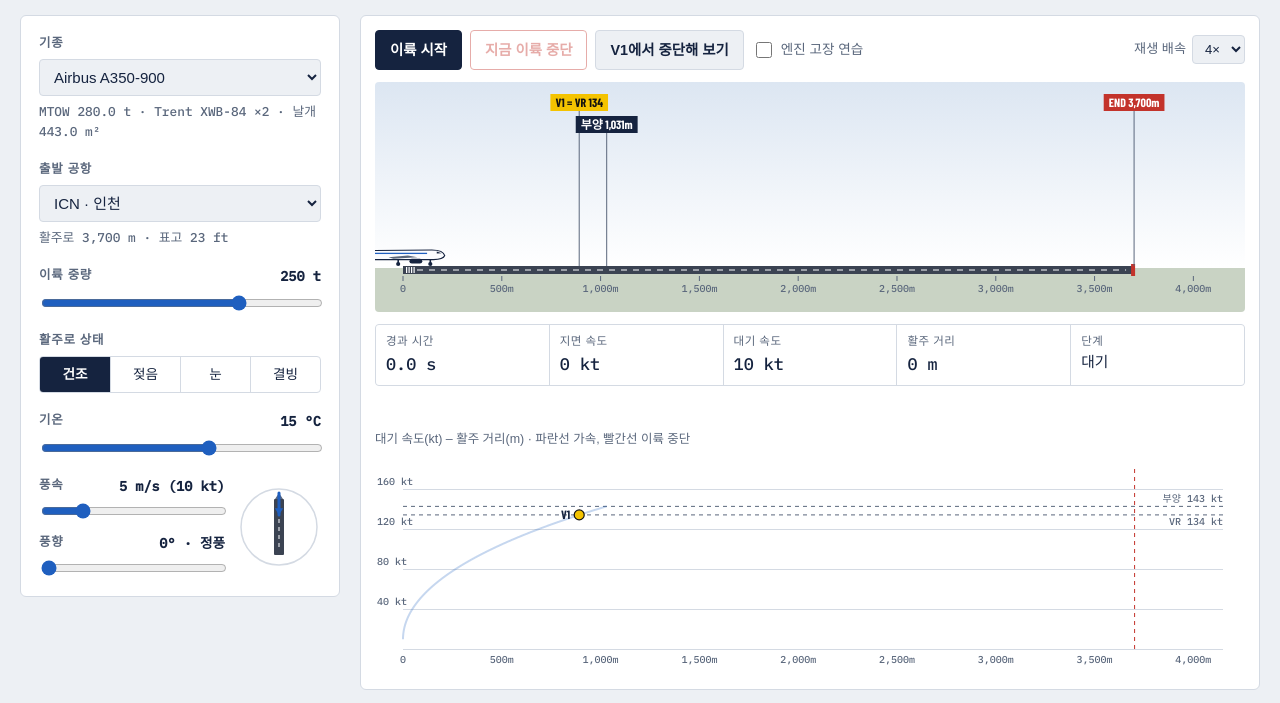
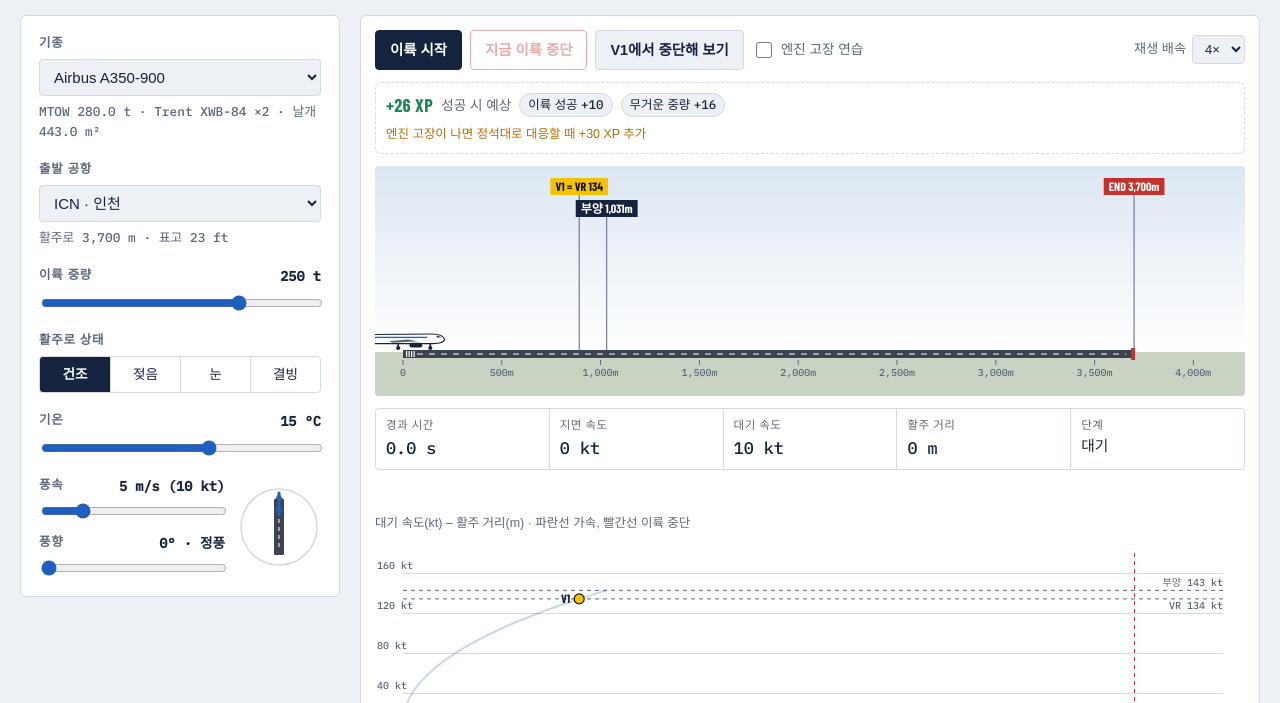
Before and after one commit to eh624/takeoff-simulator, a website with bundled scripts: page public/index.html in a window 1280 px wide. Shown: the part 76-779 px from the top of the page. Built offline with nearby package versions, Linux system fonts and the light colour scheme; files whose address does not match are found by name; a web font is replaced by a local one.

Commit message:
Add files via upload

```diff
--- a/functions/api/flight/start.js
+++ b/functions/api/flight/start.js
@@ -11,7 +11,7 @@ export async function onRequestPost({ request, env }) {
   if (!inp) return json({ error: '입력값이 올바르지 않습니다.' }, 400);
 
   const R = compute(inp);
-  if (R.xwBlocked) return json({ error: '측풍 한계를 넘어 이륙할 수 없습니다.' }, 400);
+  if (R.xwBlocked) return json({ error: '바람이 한계를 넘어 이륙할 수 없습니다.' }, 400);
 
   // 너무 잦은 시작 방지: 직전 비행 시작 후 3초 이내면 거절
   const recent = await db(env, `flights?select=started_at&user_id=eq.${user.id}&order=started_at.desc&limit=1`);
--- a/public/VERSION.txt
+++ b/public/VERSION.txt
@@ -1 +1 @@
-v8 · 2026-10-23 18:10 · 조종사 아이디 정하기 추가
+v12 · 2026-10-23 19:12 · 측풍 물리 불이익 (v9~v11 포함)
--- a/public/app.js
+++ b/public/app.js
@@ -1,6 +1,7 @@
-import { AIRCRAFT, AIRPORTS, RUNWAY, P, KT, compute, fmt, failIdxFor, pickFailVa, levelFor, xpForLevel, rankName, DAILY_XP_CAP } from './sim.js';
+import { AIRCRAFT, AIRPORTS, RUNWAY, P, KT, compute, fmt, failIdxFor, pickFailVa, evaluateFlight, flightXp, levelFor, xpForLevel, rankName, DAILY_XP_CAP } from './sim.js';
 
 const $ = id => document.getElementById(id);
+const esc = t => String(t).replace(/[&<>"']/g, c => ({ '&': '&amp;', '<': '&lt;', '>': '&gt;', '"': '&quot;', "'": '&#39;' })[c]);
 AIRCRAFT.forEach(a => $('ac').add(new Option(a.name, a.id)));
 AIRPORTS.forEach(a => $('ap').add(new Option(`${a.code} · ${a.name}`, a.code)));
 Object.entries(RUNWAY).forEach(([k, r], i) => {
@@ -264,6 +265,25 @@ function render() {
 }
 
 // ===== 결과 표시 =====
+// 이륙 전 예상 경험치 (이륙 성공 기준, 서버와 같은 규칙)
+function showXpPreview() {
+  const box = $('xpPreview');
+  if ($('failForce').checked) {
+    box.innerHTML = '<span class="total zero">연습 모드</span><span class="lbl">경험치 없음</span>';
+    return;
+  }
+  const { xp, items } = flightXp(R, evaluateFlight(R));
+  if (xp === 0) {
+    box.innerHTML = `<span class="total zero">예상 0 XP</span><span class="lbl">${esc(items[0][0])}</span>`;
+    return;
+  }
+  const chips = items.map(([k, v]) => `<span class="chip">${esc(k)} <b>+${v}</b></span>`).join('');
+  box.innerHTML = `<span class="total">+${xp} XP</span><span class="lbl">성공 시 예상</span>${chips}`
+    + (R.xwEffect && R.xwEffect.lofPlus != null
+      ? `<span class="penalty">측풍 불이익: 활주 거리 +${fmt(R.xwEffect.lofPlus)} m, 이륙 중단 시 제동력 −${Math.round(R.xwEffect.brakeLoss * 100)}%</span>` : '')
+    + '<span class="bonus">엔진 고장이 나면 정석대로 대응할 때 +30 XP 추가</span>';
+}
+
 function showResults() {
   const pill = $('pill');
   pill.className = 'pill ' + R.status;
@@ -285,12 +305,20 @@ function showResults() {
     const p = R.path[R.path.length - 1];
     rows.push(['도달 속도 (대기)', `${kt(p.V + R.Vw)} <small>부양 속도 ${kt(R.Vlof)}</small>`]);
   }
+  if (R.xwEffect) {
+    const e = R.xwEffect, parts = [];
+    if (e.lofPlus != null) parts.push(`활주 +${fmt(e.lofPlus)} m`);
+    parts.push(`제동력 −${Math.round(e.brakeLoss * 100)}%`);
+    if (e.v1Minus != null && e.v1Minus * KT >= 0.5) parts.push(`V1 −${Math.round(e.v1Minus * KT)} kt`);
+    rows.push(['측풍 불이익', `${parts.join(' · ')} <small>한계의 ${Math.round(e.ratio * 100)}%</small>`]);
+  }
   rows.push(['실속 속도', kt(R.Vs)]);
   rows.push(['공기 밀도', `${R.rho.toFixed(3)} kg/m³`]);
   rows.push(['정풍 / 측풍', `${R.Vw >= 0 ? '+' : ''}${R.Vw.toFixed(1)} / ${R.xw.toFixed(1)} m/s`]);
   $('facts').innerHTML = rows.map(([k, v]) => `<div><dt>${k}</dt><dd>${v}</dd></div>`).join('');
   $('go').disabled = R.xwBlocked;
   $('v1test').disabled = R.xwBlocked || R.v1Idx == null;
+  showXpPreview();
 }
 
 function syncLabels() {
@@ -447,6 +475,7 @@ $('abort').addEventListener('click', () => {
   doAbort(idx);
 });
 $('dGo').addEventListener('click', () => choose('go'));
+$('failForce').addEventListener('change', () => showXpPreview());
 $('dStop').addEventListener('click', () => choose('stop'));
 $('ac').addEventListener('change', () => { setAircraftRange(false); recompute(); });
 ['ap', 'mass', 'oat', 'wind', 'wdir'].forEach(id => $(id).addEventListener('input', recompute));
@@ -501,7 +530,6 @@ async function report() {
   }
 }
 
-const esc = t => String(t).replace(/[&<>"']/g, c => ({ '&': '&amp;', '<': '&lt;', '>': '&gt;', '"': '&quot;', "'": '&#39;' })[c]);
 
 async function loadProfile() {
   if (!session) { profile = null; return renderAccount(); }
--- a/public/index.html
+++ b/public/index.html
@@ -173,6 +173,14 @@ button.wide { width: 100%; padding: 12px; font-size: .95rem; border-radius: 6px;
 .switch { margin: 0; text-align: center; font-size: .88rem; color: var(--muted); }
 .login .info { color: var(--go); font-size: .88rem; }
 .login .err { color: var(--stop); font-size: .88rem; }
+.xppreview { display: flex; flex-wrap: wrap; align-items: center; gap: 6px 8px; padding: 8px 10px; border: 1px dashed var(--line); border-radius: 6px; font-size: .85rem; }
+.xppreview .total { font-family: var(--display); font-weight: 700; font-size: 1.15rem; color: var(--go); letter-spacing: .02em; }
+.xppreview .total.zero { color: var(--muted); }
+.xppreview .lbl { color: var(--muted); }
+.xppreview .chip { background: var(--bg); border: 1px solid var(--line); border-radius: 999px; padding: 1px 8px; font-size: .78rem; white-space: nowrap; }
+.xppreview .chip b { font-family: var(--mono); font-weight: 500; }
+.xppreview .penalty { color: var(--stop); font-size: .78rem; flex-basis: 100%; }
+.xppreview .bonus { color: var(--warn); font-size: .78rem; flex-basis: 100%; }
 .guest { font-size: .82rem; color: var(--muted); }
 .xpresult { border: 1px solid var(--line); border-radius: 4px; padding: 10px 12px; display: flex; flex-direction: column; gap: 6px; }
 .xphead { display: flex; flex-wrap: wrap; gap: 4px 12px; align-items: baseline; }
@@ -311,6 +319,7 @@ button.wide { width: 100%; padding: 12px; font-size: .95rem; border-radius: 6px;
             <select id="spd"><option value="1">1×</option><option value="2">2×</option><option value="4" selected>4×</option><option value="8">8×</option></select>
           </label>
         </div>
+        <div class="xppreview" id="xpPreview" aria-live="polite"></div>
         <p class="guest" id="guestHint" hidden>로그인하면 이륙 결과에 따라 경험치를 받습니다. 연습 모드와 'V1에서 중단해 보기'는 경험치가 없습니다.</p>
         <canvas id="scene" aria-label="활주로 측면도"></canvas>
         <div class="decide" id="decide" role="alertdialog" aria-labelledby="dTitle" aria-describedby="dInfo" hidden>
@@ -352,6 +361,8 @@ button.wide { width: 100%; padding: 12px; font-size: .95rem; border-radius: 6px;
           <li>추력은 공기 밀도와 속도에 따라 감소하도록 근사 (정지 추력의 95%에서 시작)</li>
           <li>35 ft 통과 거리 = 부양 거리 + 2초 전환 구간 + V2 상승각으로 35 ft까지 가는 거리. 판정은 이 거리 × 1.15 기준</li>
           <li>엔진 1개 고장: 매 이륙마다 3% 확률(연습 모드는 항상). 고장 엔진 항력 추가, 5초 안에 고르지 않으면 계속 이륙</li>
+          <li>측풍 불이익: 한계 대비 비율이 클수록 조종면·옆미끄럼 항력 증가(최대 CD +0.03), 구름 저항 최대 +60%, 이륙 중단 제동력 최대 −35%</li>
+          <li>바람 한계: 측풍은 활주로 상태별(건조 17·젖음 8·눈 6·결빙 5 m/s), 배풍은 15 kt. 넘으면 이륙 금지</li>
           <li>이륙 중단: 반응시간 2초 → 브레이크 + 스포일러 + 역추진(추력의 35%)</li>
           <li>V1은 "가속-정지 거리 = 활주로 길이"가 되는 속도로 정의. 엔진 1개 고장 후 계속 이륙하는 경우는 고려하지 않음</li>
           <li>기종 제원과 활주로 길이는 공개 자료 기반 근사값입니다. 교육용 모델이며 실제 운항에 쓰면 안 됩니다.</li>
--- a/public/sim.js
+++ b/public/sim.js
@@ -30,8 +30,9 @@ export const RUNWAY = {
   snow: { label: '눈',     roll: 0.07, brake: 0.20, xw: 6 },
   icy:  { label: '결빙',   roll: 0.01, brake: 0.07, xw: 5 },
 };
-export const P = { CLg: 0.6, CLb: 0.1, dCDsp: 0.03, vr: 1.10, lof: 1.17, v2: 1.20, react: 2.0, safety: 1.15, rev: 0.35, dCDoei: 0.005, flare: 2.0, failProb: 0.03, decideTime: 5, lapse: 0.002, tf: 0.95, dt: 0.02 };
+export const P = { CLg: 0.6, CLb: 0.1, dCDsp: 0.03, vr: 1.10, lof: 1.17, v2: 1.20, react: 2.0, safety: 1.15, rev: 0.35, dCDoei: 0.005, flare: 2.0, failProb: 0.03, decideTime: 5, xwDrag: 0.03, xwRoll: 0.6, xwBrake: 0.35, lapse: 0.002, tf: 0.95, dt: 0.02 };
 export const G = 9.81, KT = 1.943844;
+export const TAILWIND_LIMIT_KT = 15;   // 대부분 여객기의 이륙 배풍 한계
 
 // ===== 물리 모델 =====
 export function density(altFt, oatC) {
@@ -40,7 +41,7 @@ export function density(altFt, oatC) {
   return p / (287.05 * (oatC + 273.15));
 }
 
-export function compute(inp) {
+export function compute(inp, { ignoreCrosswind = false } = {}) {
   const ac = AIRCRAFT.find(a => a.id === inp.ac);
   const ap = AIRPORTS.find(a => a.code === inp.ap);
   const rw = RUNWAY[inp.rwy];
@@ -54,8 +55,15 @@ export function compute(inp) {
   // nOn: 작동 중인 엔진 수
   const thrust = (Va, nOn) => T0 * (nOn / ac.n) * Math.max(0.4, 1 - P.lapse * Va);
   const k = 1 / (Math.PI * ac.e * ac.ar);
-  const CDg = ac.cd0 + k * P.CLg ** 2;
-  const CDb = ac.cd0 + P.dCDsp + k * P.CLb ** 2;
+  // 측풍 불이익: 한계 대비 비율 r (0~1)
+  //  - 러더·에일러론을 바람 쪽으로 쓰고 기체가 옆으로 미끄러지며 항력 증가
+  //  - 타이어가 옆으로 버티느라 구름 저항 증가, 제동에 쓸 마찰이 줄어듦
+  const xr = ignoreCrosswind ? 0 : Math.min(1, xw / rw.xw);
+  const dCDxw = P.xwDrag * xr * xr;
+  const rollMu = rw.roll * (1 + P.xwRoll * xr);
+  const brakeMu = rw.brake * (1 - P.xwBrake * xr * xr);
+  const CDg = ac.cd0 + k * P.CLg ** 2 + dCDxw;
+  const CDb = ac.cd0 + P.dCDsp + k * P.CLb ** 2 + dCDxw;
   const qS = Va => 0.5 * rho * ac.S * Va * Math.abs(Va); // 부호 있는 동압×면적
   const Vs = Math.sqrt(2 * W / (rho * ac.S * ac.clmax));
   const Vr = Vs * P.vr, Vlof = Vs * P.lof, V2 = Vs * P.v2;
@@ -70,7 +78,7 @@ export function compute(inp) {
       const Va = V + Vw;
       const L = 0.5 * rho * ac.S * P.CLg * Va * Va;
       const N = Math.max(W - L, 0);
-      const a = (thrust(Va, nOn) - qS(Va) * cd - rw.roll * N) / m;
+      const a = (thrust(Va, nOn) - qS(Va) * cd - rollMu * N) / m;
       if (a <= 0.005) { result = 'nothrust'; break; }
       V += a * dt; x += V * dt; t += dt;
       pts.push({ t, V, x });
@@ -90,7 +98,7 @@ export function compute(inp) {
       const Va = V + Vw;
       const L = 0.5 * rho * ac.S * P.CLb * Va * Va;
       const N = Math.max(W - L, 0);
-      const dec = ((rw.roll + rw.brake) * N + T0 * P.rev * (nOn / ac.n) + qS(Va) * CDb) / m;
+      const dec = ((rollMu + brakeMu) * N + T0 * P.rev * (nOn / ac.n) + qS(Va) * CDb) / m;
       V = Math.max(0, V - dec * dt); x += V * dt; t += dt;
       pts.push({ t, V, x });
     }
@@ -132,9 +140,12 @@ export function compute(inp) {
 
   // 판정
   let status, text;
-  const xwBlocked = xw > rw.xw;
+  const tw = Math.max(0, -Vw);                                // 배풍 성분 m/s
+  const twBlocked = tw * KT > TAILWIND_LIMIT_KT;
+  const xwBlocked = xw > rw.xw || twBlocked;                    // 바람 때문에 이륙 금지
   const over = inp.mass * 1000 > ac.mtow;
-  if (xwBlocked) { status = 'no'; text = `측풍 ${xw.toFixed(1)} m/s가 ${rw.label} 활주로 한계 ${rw.xw} m/s를 넘습니다. 이륙 금지.`; }
+  if (twBlocked) { status = 'no'; text = `배풍 ${fmt(tw * KT)} kt가 한계 ${TAILWIND_LIMIT_KT} kt를 넘습니다. 이륙 금지.`; }
+  else if (xwBlocked) { status = 'no'; text = `측풍 ${xw.toFixed(1)} m/s가 ${rw.label} 활주로 한계 ${rw.xw} m/s를 넘습니다. 이륙 금지.`; }
   else if (result === 'nothrust') { status = 'no'; text = '순추력이 부족해 부양 속도까지 가속하지 못합니다. 중량을 줄이거나 다른 공항을 고르세요.'; }
   else if (result === 'overrun' || xLof > ap.tora) { status = 'no'; text = '부양 속도에 도달하기 전에 활주로가 끝납니다. 이륙 불가.'; }
   else if (over) { status = 'no'; text = `최대 이륙 중량(${(ac.mtow / 1000).toFixed(1)} t)을 ${((inp.mass * 1000 - ac.mtow) / 1000).toFixed(1)} t 초과했습니다. 계산상 활주는 가능하지만 이륙할 수 없는 중량입니다.`; }
@@ -142,8 +153,20 @@ export function compute(inp) {
   else if (gradOEI < gradMin) { status = 'warn'; text = `엔진 1개 고장 시 상승 기울기 ${gradOEI.toFixed(1)}%로 규정 최소 ${gradMin}%보다 낮습니다. 중량을 줄이세요.`; }
   else { status = 'go'; text = `35 ft 통과 거리에 안전 마진 15%를 넣어도 활주로가 ${fmt(ap.tora - tod * P.safety)} m 남습니다.`; }
 
-  return { ac, ap, rw, inp, rho, Vw, xw, Vs, Vr, Vlof, V2, V1, path, result, xLof, tod, gammaAEO, gradOEI, gradMin,
-    v1Idx, v1AtVr, vrIdx, rollFrom, stopFrom, climbAngle, status, text, xwBlocked };
+  // 측풍이 없었을 때와 비교 (화면 표시용)
+  let xwEffect = null;
+  if (xr > 0.05 && !ignoreCrosswind) {
+    const base = compute(inp, { ignoreCrosswind: true });
+    xwEffect = {
+      ratio: xr,
+      lofPlus: result === 'liftoff' && base.result === 'liftoff' ? xLof - base.xLof : null,
+      brakeLoss: P.xwBrake * xr * xr,
+      v1Minus: V1 != null && base.V1 != null ? base.V1 - V1 : null,
+    };
+  }
+
+  return { ac, ap, rw, inp, rho, xwEffect, Vw, xw, Vs, Vr, Vlof, V2, V1, path, result, xLof, tod, gammaAEO, gradOEI, gradMin,
+    v1Idx, v1AtVr, vrIdx, rollFrom, stopFrom, climbAngle, status, text, xwBlocked, twBlocked };
 }
 
 
@@ -203,6 +226,7 @@ export function evaluateFlight(R, { failVa = null, decision = null, abortIdx = n
 // 경험치 계산: [항목, 점수] 목록과 합계
 export function flightXp(R, ev) {
   const zero = reason => ({ xp: 0, items: [[reason, 0]] });
+  if (R.twBlocked) return zero(`배풍 한계(${TAILWIND_LIMIT_KT} kt) 초과`);
   if (R.xwBlocked) return zero('측풍 한계 초과');
   if (R.inp.mass * 1000 > R.ac.mtow) return zero('최대 이륙 중량 초과 (규정 위반)');
   if (!ev.safe) return zero(ev.kind === 'fail-go' || ev.kind === 'normal' ? '이륙 실패' : '활주로 이탈');
@@ -212,8 +236,18 @@ export function flightXp(R, ev) {
   if (heavy > 0) items.push(['무거운 중량', heavy]);
   const rwyBonus = { wet: 5, snow: 10, icy: 15 }[R.inp.rwy];
   if (rwyBonus) items.push([`${R.rw.label} 활주로`, rwyBonus]);
-  if (R.Vw < -0.5) items.push(['배풍', 5]);
-  if (R.xw > R.rw.xw * 0.5) items.push(['강한 측풍', 5]);
+  // 바람 가중치: 셀수록 많이 (정풍은 이륙을 돕기 때문에 보너스 없음)
+  // 바람은 세기가 아니라 활주로 기준 성분과 한계 대비 비율로 계산
+  // 측풍: 한계에 가까울수록 급격히 어려워짐 → 비율^1.5 × 30 (최대 30)
+  const xwRatio = Math.min(1, R.xw / R.rw.xw);
+  const xwXp = Math.round(Math.pow(xwRatio, 1.5) * 30);
+  if (xwXp >= 2) items.push([`측풍 ${fmt(R.xw * KT)} kt (한계의 ${Math.round(xwRatio * 100)}%)`, xwXp]);
+  // 배풍: 한계(15 kt) 대비 비율 × 15 (최대 15)
+  const twKt = Math.max(0, -R.Vw) * KT;
+  const twXp = Math.round(Math.min(1, twKt / TAILWIND_LIMIT_KT) * 15);
+  if (twXp >= 1) items.push([`배풍 ${fmt(twKt)} kt (한계의 ${Math.round(twKt / TAILWIND_LIMIT_KT * 100)}%)`, twXp]);
+  // 측풍 + 배풍이 함께 있으면 추가
+  if (xwRatio >= 0.5 && twKt / TAILWIND_LIMIT_KT >= 0.5) items.push(['측풍 + 배풍 복합', 10]);
   if (R.ap.alt > 3000) items.push(['고지대 공항', 10]);
   if (R.status === 'warn') items.push(['여유 부족 조건', 10]);
   if (ev.kind === 'fail-stop' || ev.kind === 'fail-go') items.push(ev.correct ? ['엔진 고장 정석 대응', 30] : ['엔진 고장 생존 (원칙과 다른 판단)', 5]);
```
Also changed, not shown: README.md.
